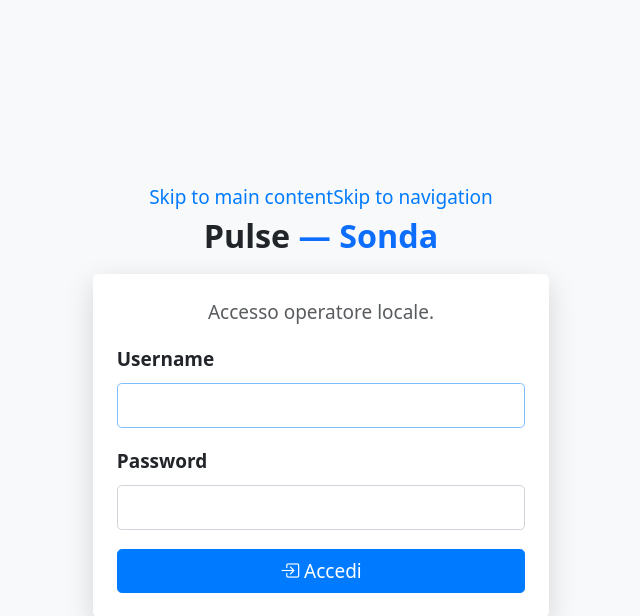
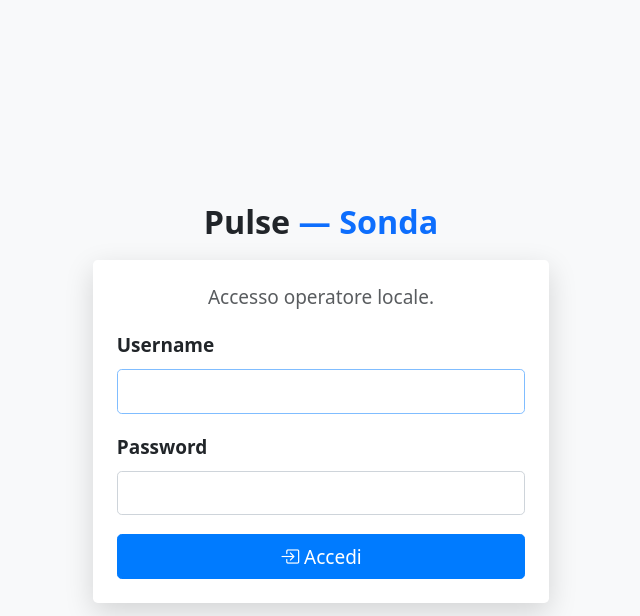
Before and after one commit to dspeziale/Pulse, a Flask app: page /login?next=/dashboard in a window 1280 px wide. Shown: the top 616 px of the page, without its empty margins (319-959 px from the left). Run offline with Flask 3, Linux system fonts and the light colour scheme; some libraries are stand-ins or nearby versions; some web fonts are replaced.

Commit message:
FE: rimossi skip-link accessibilita' AdminLTE ('Skip to navigation') da entrambe le dashboard
Co-Authored-By: Claude Opus 4.8 (1M context) <noreply@anthropic.com>

```diff
--- a/probe/dashboard/static/css/pulse-theme.css
+++ b/probe/dashboard/static/css/pulse-theme.css
@@ -155,3 +155,8 @@ canvas { max-width: 100%; }
 .login-box .card { box-shadow: 0 0.5rem 1.5rem rgba(0, 0, 0, 0.15); }
 .login-logo { text-align: center; font-size: 1.7rem; font-weight: 700; margin-bottom: 0.75rem; }
 .login-logo .accent { color: var(--bs-primary, #0d6efd); }
+
+/* Rimozione degli skip-link di accessibilita' iniettati da AdminLTE 4
+   ("Skip to navigation" / "Skip to content") su richiesta utente. */
+.skip-links,
+.skip-link { display: none !important; }
--- a/server/dashboard/static/css/pulse-theme.css
+++ b/server/dashboard/static/css/pulse-theme.css
@@ -155,3 +155,8 @@ canvas { max-width: 100%; }
 .login-box .card { box-shadow: 0 0.5rem 1.5rem rgba(0, 0, 0, 0.15); }
 .login-logo { text-align: center; font-size: 1.7rem; font-weight: 700; margin-bottom: 0.75rem; }
 .login-logo .accent { color: var(--bs-primary, #0d6efd); }
+
+/* Rimozione degli skip-link di accessibilita' iniettati da AdminLTE 4
+   ("Skip to navigation" / "Skip to content") su richiesta utente. */
+.skip-links,
+.skip-link { display: none !important; }
```
